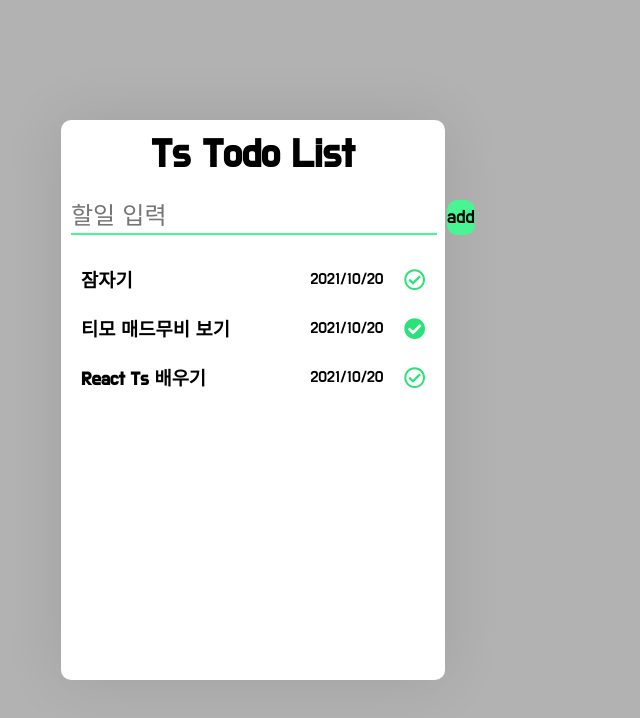
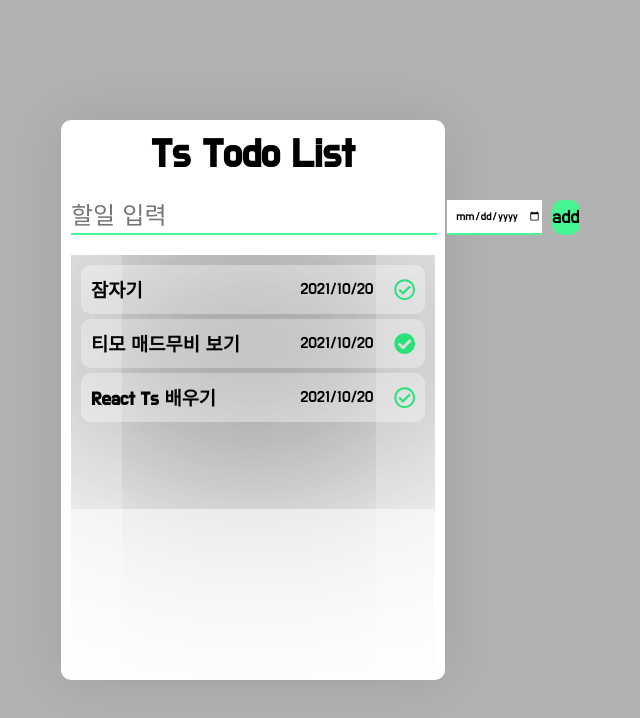
Before and after one commit to chanwoo00106/Ts, a React (Create React App) app in the folder ts-todo-list/: page / in a window 1280 px wide. Shown: the top 718 px of the page, without its empty margins (387-1027 px from the left). Built offline with nearby package versions, Linux system fonts and the light colour scheme.

Commit message:
redux 적용과 디자인 구상

```diff
--- a/ts-todo-list/src/App.styles.ts
+++ b/ts-todo-list/src/App.styles.ts
@@ -20,9 +20,9 @@ export const Wrapper = styled.div`
     }
 `;
 
-export const AddTodo = styled.div`
+export const AddTodo = styled.form`
     display: grid;
-    grid-template-columns: 8fr 2fr;
+    grid-template-columns: 6fr 2fr 2fr;
     gap: 10px;
     margin: 20px 0;
 
@@ -32,6 +32,11 @@ export const AddTodo = styled.div`
         border: none;
         font-size: 1.5rem;
         border-bottom: 2px solid #48f592;
+    }
+
+    .date {
+        font-size: .7rem;
+        text-align: center;
     }
 
     button {
--- a/ts-todo-list/src/App.tsx
+++ b/ts-todo-list/src/App.tsx
@@ -1,12 +1,29 @@
+import { useDispatch } from 'react-redux';
+import { add } from './modules/todo';
 import { Wrapper, AddTodo } from './App.styles';
 import { Todos } from './components/Todos';
+import React, { useState } from 'react';
 
 function App() {
+  const [text, setText] = useState("");
+  const [date, setDate] = useState(`${new Date().getFullYear()}-${new Date().getMonth() + 2}-${new Date().getDate()}`);
+  const dispatch = useDispatch();
+
+  const onSubmit = (e: any) => {
+    e.preventDefault();
+    const inputDate = new Date(date);
+    dispatch(add(text, `${inputDate.getFullYear()}/${inputDate.getMonth()}/${inputDate.getDate()}`));
+  }
+
+  const onChange = (e: React.ChangeEvent<HTMLInputElement>) => setText(e.target.value);
+  const dateChange = (e: React.ChangeEvent<HTMLInputElement>) => setDate(e.target.value);
+
   return (
     <Wrapper>
       <h1>Ts Todo List</h1>
-      <AddTodo>
-        <input placeholder="할일 입력" type="text" />
+      <AddTodo onSubmit={onSubmit}>
+        <input onChange={onChange} placeholder="할일 입력" type="text" value={text} />
+        <input type="date" className="date" value={date} onChange={dateChange} />
         <button>add</button>
       </AddTodo>
       <Todos />
--- a/ts-todo-list/src/components/TodoList.tsx
+++ b/ts-todo-list/src/components/TodoList.tsx
@@ -1,4 +1,5 @@
-import { } from '@fortawesome/fontawesome-svg-core'
+import { useDispatch } from 'react-redux';
+import { toggle } from '../modules/todo';
 import { faCheckCircle as checkedCricle } from '@fortawesome/free-solid-svg-icons'
 import { faCheckCircle } from '@fortawesome/free-regular-svg-icons'
 import { FontAwesomeIcon } from '@fortawesome/react-fontawesome'
@@ -14,9 +15,11 @@ interface Props {
 }
 
 export const TodoList: React.FC<Props> = ({ data }) => {
+    const dispatch = useDispatch();
+    const onClick = () => dispatch(toggle(data.id));
 
     return (
-        <li>
+        <li onClick={onClick}>
             <h3>{data.title}</h3>
             <div className="information">
                 <p>{data.date}</p>
--- a/ts-todo-list/src/components/Todos.styles.ts
+++ b/ts-todo-list/src/components/Todos.styles.ts
@@ -2,7 +2,10 @@ import styled from "styled-components";
 
 export const Wrapper = styled.ul`
     width: 100%;
+    height: 80%;
     list-style: none;
+    overflow: auto;
+    padding: 10px;
 
     li {
         display: flex;
@@ -10,6 +13,8 @@ export const Wrapper = styled.ul`
         align-items: center;
         padding: 10px;
         border-radius: 10px;
+        margin-bottom: 5px;
+        box-shadow: 0 0 100000px black;
 
         .information {
             display: flex;
--- a/ts-todo-list/src/components/Todos.tsx
+++ b/ts-todo-list/src/components/Todos.tsx
@@ -1,9 +1,12 @@
 import { Wrapper } from "./Todos.styles";
-import data from '../db/data.json';
+import { reducerType } from "../modules";
+import { Data } from "../modules/todo";
 import { TodoList } from './TodoList';
+import { useSelector } from "react-redux";
 
 
 export const Todos = () => {
+    const data = useSelector((state: reducerType): Data[] => state.todo);
     return (
         <Wrapper>
             {data.map(d => (
--- a/ts-todo-list/src/modules/index.ts
+++ b/ts-todo-list/src/modules/index.ts
@@ -6,3 +6,5 @@ const reducer = combineReducers({
 });
 
 export default reducer;
+
+export type reducerType = ReturnType<typeof reducer>;
--- a/ts-todo-list/src/modules/todo.ts
+++ b/ts-todo-list/src/modules/todo.ts
@@ -4,7 +4,7 @@ import produce from 'immer';
 const ADD = 'todo/ADD' as const;
 const TOGGLE = 'todo/TOGGLE' as const;
 
-interface Data {
+export interface Data {
     id: number;
     title: string;
     date: string;
```
